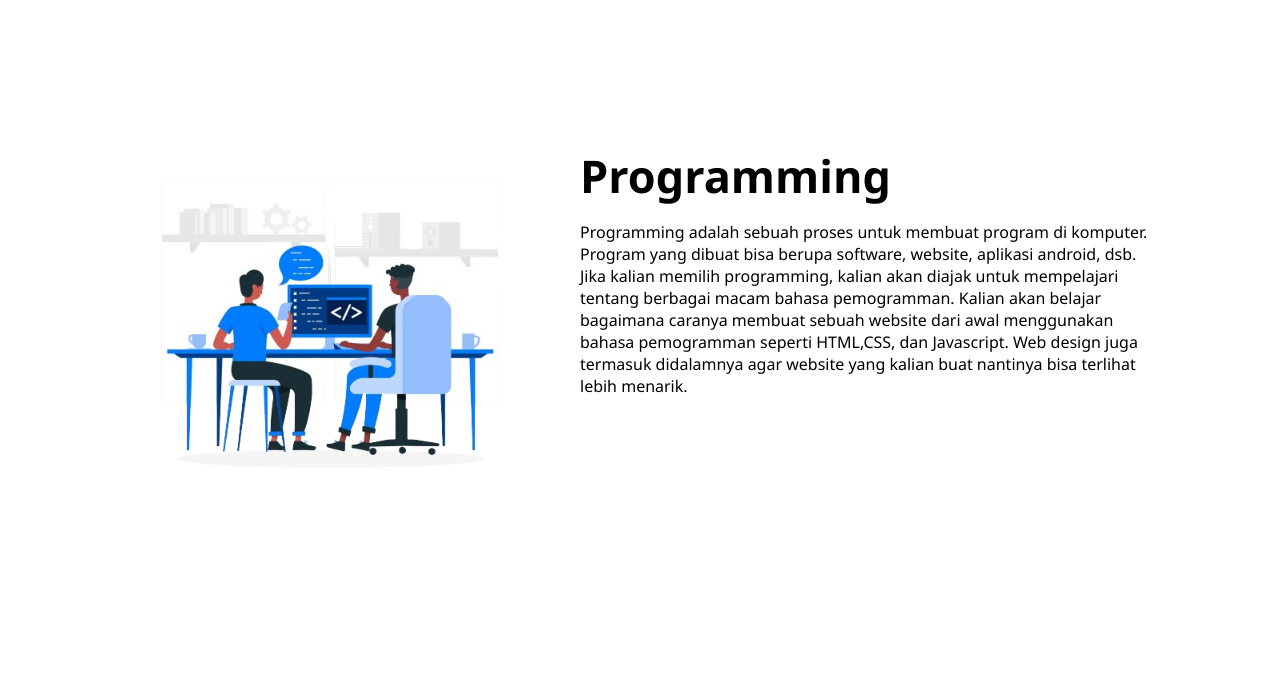
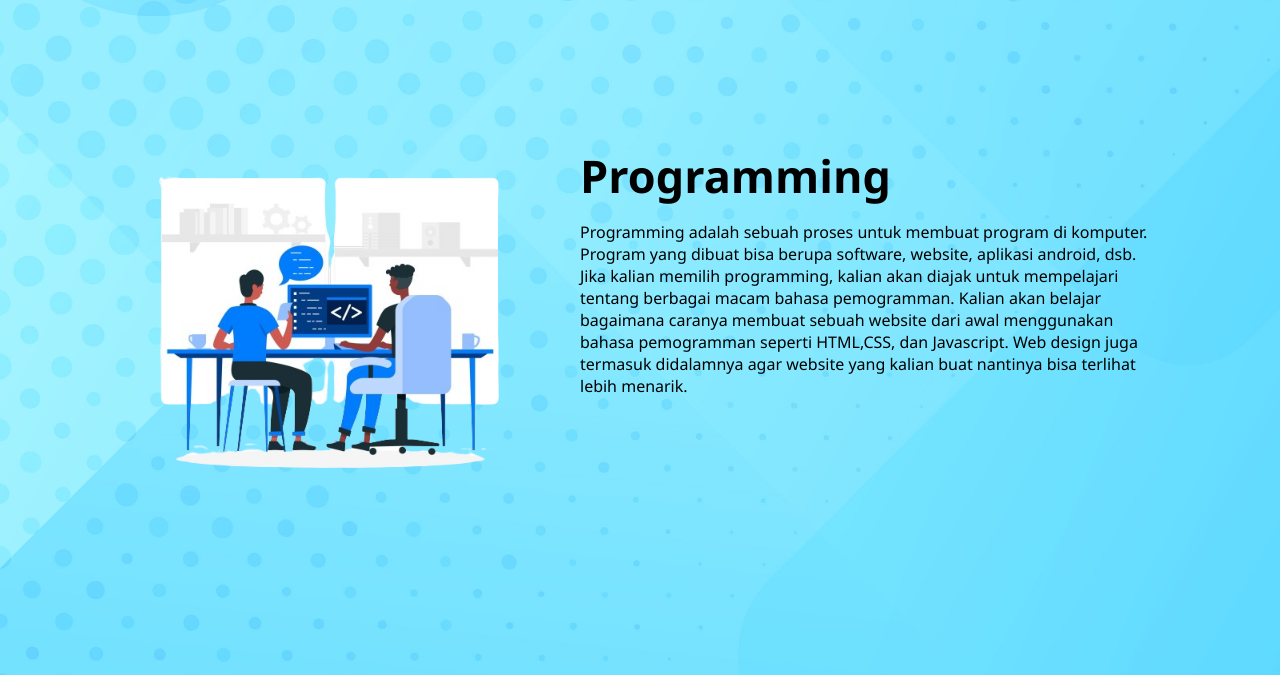
Before and after one commit to Zexontech/AboutKIRTI, a plain HTML site: page index.html in a window 1280 px wide. Shown: the part 610-1285 px from the top of the page. Drawn offline with Linux system fonts and the light colour scheme.

Commit message:
Update style.css

```diff
--- a/style.css
+++ b/style.css
@@ -11,7 +11,7 @@ html {
 }
 
 body {
-    background-image: ;
+    background-image: url('/image/bg1.jpg');
     background-repeat: no-repeat;
     background-size: cover;
 }
```
